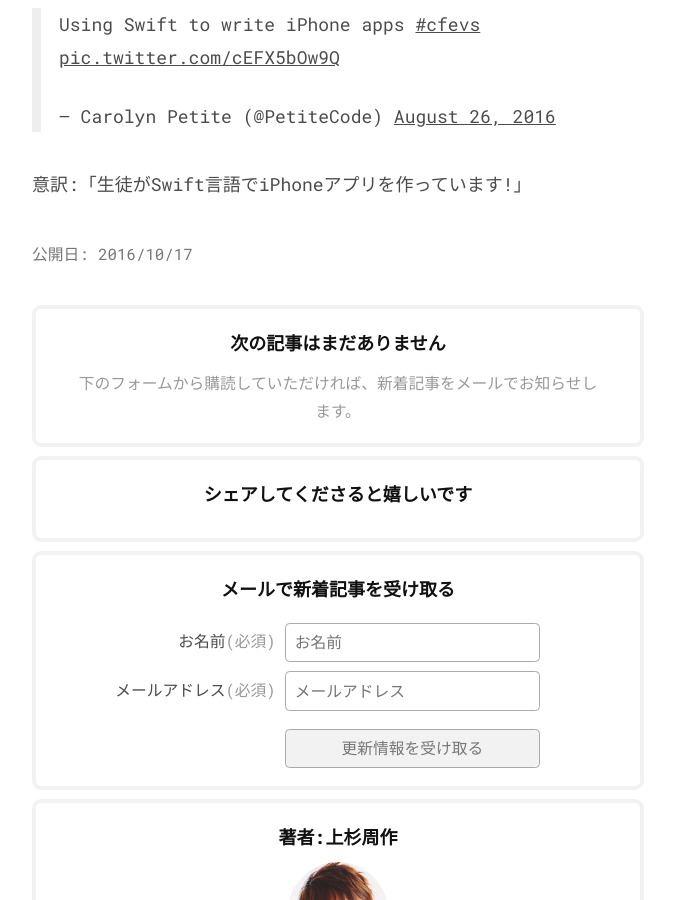
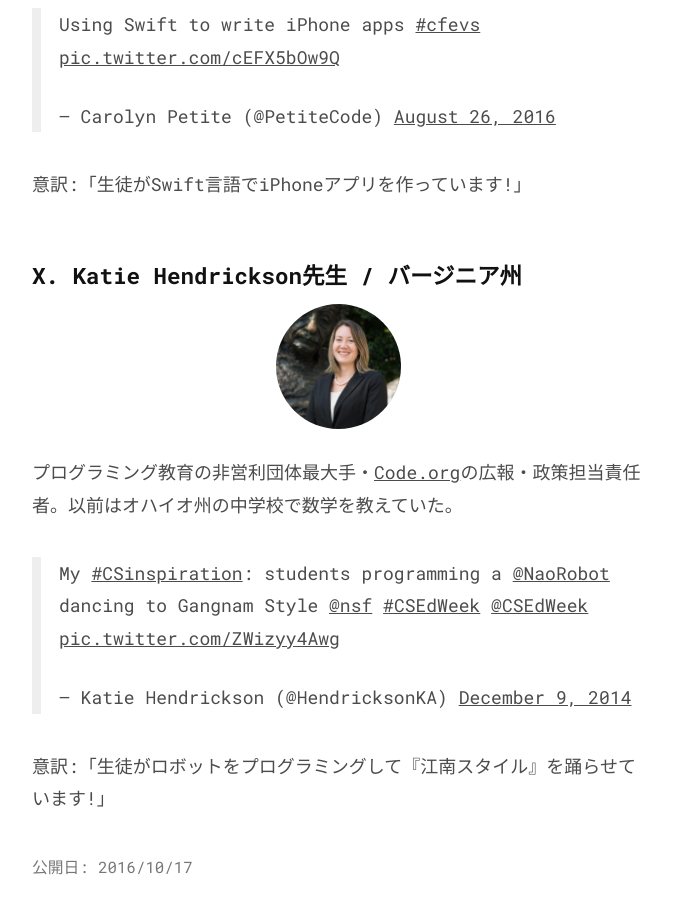
Before and after one commit to chibicode/senseicode, a Jekyll site: the page built from _posts/2016-10-15-100-programming-teachers.md, in a window 1280 px wide and 900 px high, scrolled down 37485 px. Shown: the whole window, without its empty margins (302-977 px from the left). Built offline with Jekyll 4.4.1, drawn with Linux system fonts in a browser that asks for light colours; comment, search, counter and statistics services are not loaded.

Commit message:
Add Katie

```diff
--- a/_posts/2016-10-15-100-programming-teachers.md
+++ b/_posts/2016-10-15-100-programming-teachers.md
@@ -712,3 +712,16 @@ Andrea先生と同じく、ミネソタ州の元国語(英語)の先生で、現
 <script async src="//platform.twitter.com/widgets.js" charset="utf-8"></script>
 
 意訳:「生徒がSwift言語でiPhoneアプリを作っています!」
+
+## X. Katie Hendrickson先生 / バージニア州
+
+<p style="text-align: center;">
+  <img src="/images/7/teachers/katie.jpg" width="125" style="border-radius: 100%; margin-top: 0; margin-bottom: 0;" />
+</p>
+
+プログラミング教育の非営利団体最大手・[Code.org](https://code.org/)の広報・政策担当責任者。以前はオハイオ州の中学校で数学を教えていた。
+
+<blockquote class="twitter-tweet" data-lang="en"><p lang="en" dir="ltr">My <a href="https://twitter.com/hashtag/CSinspiration?src=hash">#CSinspiration</a>: students programming a <a href="https://twitter.com/NaoRobot">@NaoRobot</a> dancing to Gangnam Style <a href="https://twitter.com/NSF">@nsf</a> <a href="https://twitter.com/hashtag/CSEdWeek?src=hash">#CSEdWeek</a> <a href="https://twitter.com/CSEdWeek">@CSEdWeek</a> <a href="http://t.co/ZWizyy4Awg">pic.twitter.com/ZWizyy4Awg</a></p>&mdash; Katie Hendrickson (@HendricksonKA) <a href="https://twitter.com/HendricksonKA/status/542323469170798592">December 9, 2014</a></blockquote>
+<script async src="//platform.twitter.com/widgets.js" charset="utf-8"></script>
+
+意訳:「生徒がロボットをプログラミングして『江南スタイル』を踊らせています!」
```
Also changed, not shown: images/7/teachers/katie.jpg (added).
